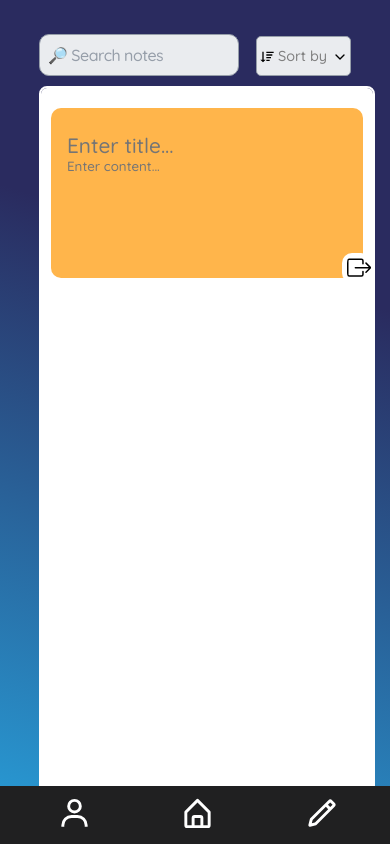
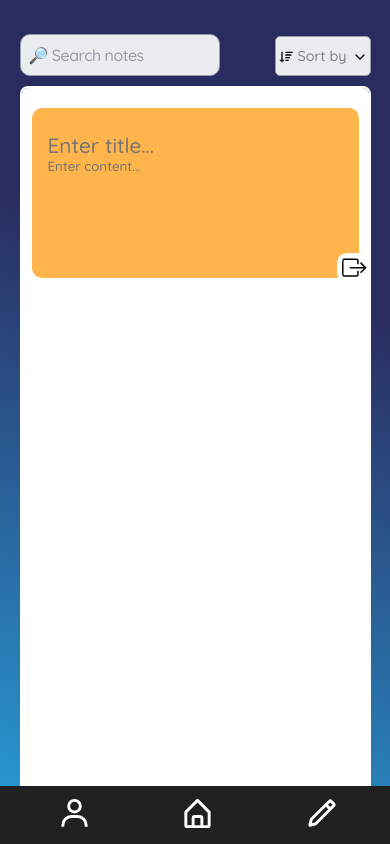
Before and after one commit to m1ckeyyy/improvement-center, a React (Vite) app in the folder client/: page /journal in a window 390 px wide. Built offline with nearby package versions, Linux system fonts and the light colour scheme.

Commit message:
finished notes/journal, created habit tracker file

```diff
--- a/client/src/App.jsx
+++ b/client/src/App.jsx
@@ -1,7 +1,7 @@
 import React, { Suspense } from 'react';
 import { Route, Routes } from 'react-router-dom';
 import { LoadingScreen } from './pages/effects/LoadingScreen';
-import { Login, Register, Home, Pomodoro, Journal } from './lazyLoadedPages';
+import { Login, Register, Home, Pomodoro, Journal, HabitTracker } from './lazyLoadedPages';
 import SuspenseRouter from './SuspenseRouter';
 
 const App = () => {
@@ -14,6 +14,7 @@ const App = () => {
           <Route path="/register" element={<Register />} />
           <Route path="/journal" element={<Journal />} />
           <Route path="/pomodoro" element={<Pomodoro />} />
+          <Route path="/habittracker" element={<HabitTracker />} />
         </Routes>
       </Suspense>
     </SuspenseRouter>
--- a/client/src/lazyLoadedPages.js
+++ b/client/src/lazyLoadedPages.js
@@ -5,3 +5,4 @@ export const Register = lazy(() => import('./pages/Register/Register'));
 export const Home = lazy(() => import('./pages/Home/Home'));
 export const Pomodoro = lazy(() => import('./pages/Tools/PomodoroTimer/PomodoroTimer'));
 export const Journal = lazy(() => import('./pages/Tools/Journal/Journal'));
+export const HabitTracker = lazy(() => import('./pages/Tools/HabitTracker/HabitTracker'));
--- /dev/null
+++ b/client/src/pages/Tools/HabitTracker/HabitTracker.jsx
@@ -0,0 +1,22 @@
+import styles from './HabitTracker.module.scss'
+
+const HabitTrackerContext = createContext();
+export const useHabitTrackerContext = () => useContext(HabitTrackerContext);
+
+
+
+const HabitTracker = () => {
+    const habitTrackerValue = {}
+    return (
+        <HabitTracker.Provider value={habitTrackerValue}>
+          <div className={styles.wrapContainer}>
+            <div className={`${styles.overlayContainer} ${editMode ? styles.editMode : ''}`}>
+              <AppHeader />
+              <NotesList />
+            </div>
+          </div>
+          <ToastContainer />
+        </HabitTracker.Provider>
+      );
+}
+export default HabitTracker;
--- /dev/null
+++ b/client/src/pages/Tools/HabitTracker/HabitTracker.module.scss
@@ -0,0 +1,5 @@
+*,
+html {
+  margin: 0;
+  padding: 0;
+}
--- a/client/src/pages/Tools/Journal/Journal.module.scss
+++ b/client/src/pages/Tools/Journal/Journal.module.scss
@@ -23,7 +23,7 @@ html,
   justify-content: center;
 }
 .overlayContainer {
-  width: 80%;
+  width: 90%;
   height: 85%;
   display: flex;
   align-items: flex-start;
@@ -32,16 +32,17 @@ html,
   flex-direction: column;
 }
 .app {
-  box-sizing: content-box;
+  // box-sizing: content-box;
   display: grid;
   grid-gap: 1rem;
-  // grid-template-columns: repeat(auto-fit, minmax(250px, 1fr));
-  grid-template-columns: repeat(auto-fit, minmax(calc(25% - 0.5rem), 1fr));
-  @supports (width: min(1px, 1px)) {
-    /* Using @supports to check for browser support of `min()` function */
+  // grid-template-columns: repeat(auto-fit, minmax(300px, 1fr));
+  grid-template-columns: repeat(4, 1fr);
+  // grid-template-columns: repeat(auto-fit, minmax(calc(25% - 0.5rem), 1fr));
+  // @supports (width: min(1px, 1px)) {
+  //   /* Using @supports to check for browser support of `min()` function */
 
-    grid-template-columns: repeat(auto-fit, minmax(calc(min(25%, 250px) - 0.5rem), 1fr));
-  }
+  //   grid-template-columns: repeat(auto-fit, minmax(calc(min(25%, 250px) - 0.5rem), 1fr));
+  // }
 
   grid-auto-rows: 170px;
   justify-content: space-between;
@@ -107,26 +108,6 @@ html,
     display: flex;
     flex-direction: row;
   }
-
-  // textarea {
-  //   resize: none;
-  //   background: none;
-  //   border: none;
-  //   &:focus {
-  //     outline: none;
-  //   }
-  //   max-width: 300px;
-  // }
-  // .title {
-  //   font-family: 'Inconsolata', monospace;
-  //   font-size: 1.5em;
-  //   margin-bottom: 10px;
-  //   min-height: 25px;
-  // }
-  // .content {
-  //   font-family: 'Inconsolata', monospace;
-  //   font-size: 1em;
-  // }
   .pinIcon {
     position: absolute;
     top: 7px;
@@ -366,6 +347,9 @@ html,
   }
 }
 @media (max-width: 613px) {
+  .app {
+    // width: 95%;
+  }
   .overlayContainer {
     height: 92%;
   }
@@ -398,3 +382,20 @@ html,
     left: auto;
   }
 }
+@media (max-width: 360px) {
+  .searchInput {
+    width: 170px;
+  }
+}
+@media (max-width: 1310px) {
+  .app {
+    // grid-template-columns: repeat(auto-fit, minmax(300px, 1fr));
+    grid-template-columns: repeat(3, 1fr);
+  }
+}
+@media (max-width: 980px) {
+  .app {
+    grid-template-columns: repeat(auto-fit, minmax(300px, 1fr));
+    // grid-template-columns: repeat(3, 1fr);
+  }
+}
--- a/client/src/pages/Tools/Journal/components/Note.jsx
+++ b/client/src/pages/Tools/Journal/components/Note.jsx
@@ -6,6 +6,7 @@ import { BsFillPinFill } from 'react-icons/bs';
 import { useJournalContext } from '../Journal';
 import { handleDelete, handlePin, handleChangeColor } from '../hooks/useEditWindowHooks';
 import { useSaveUpdatedNote } from '../hooks/useSaveUpdatedNote';
+
 export const Note = ({ id, content, title, date, pinned, color }) => {
   const { setNotes, editMode, pinnedNotesFirst } = useJournalContext();
 
@@ -38,14 +39,12 @@ export const Note = ({ id, content, title, date, pinned, color }) => {
         {content}
       </div>
       <div className={styles.noteFooter}>
-        <small>{date.day}</small>
+        <small title={date.exactTime}>{date.day}</small>
       </div>
-      {pinned ? (
+      {pinned && (
         <div className={styles.pinIcon}>
           <BsFillPinFill size="16" />
         </div>
-      ) : (
-        ''
       )}
     </div>
   );
```
Also changed, not shown: client/src/pages/Tools/Journal/Journal.jsx (line endings or trailing spaces).
